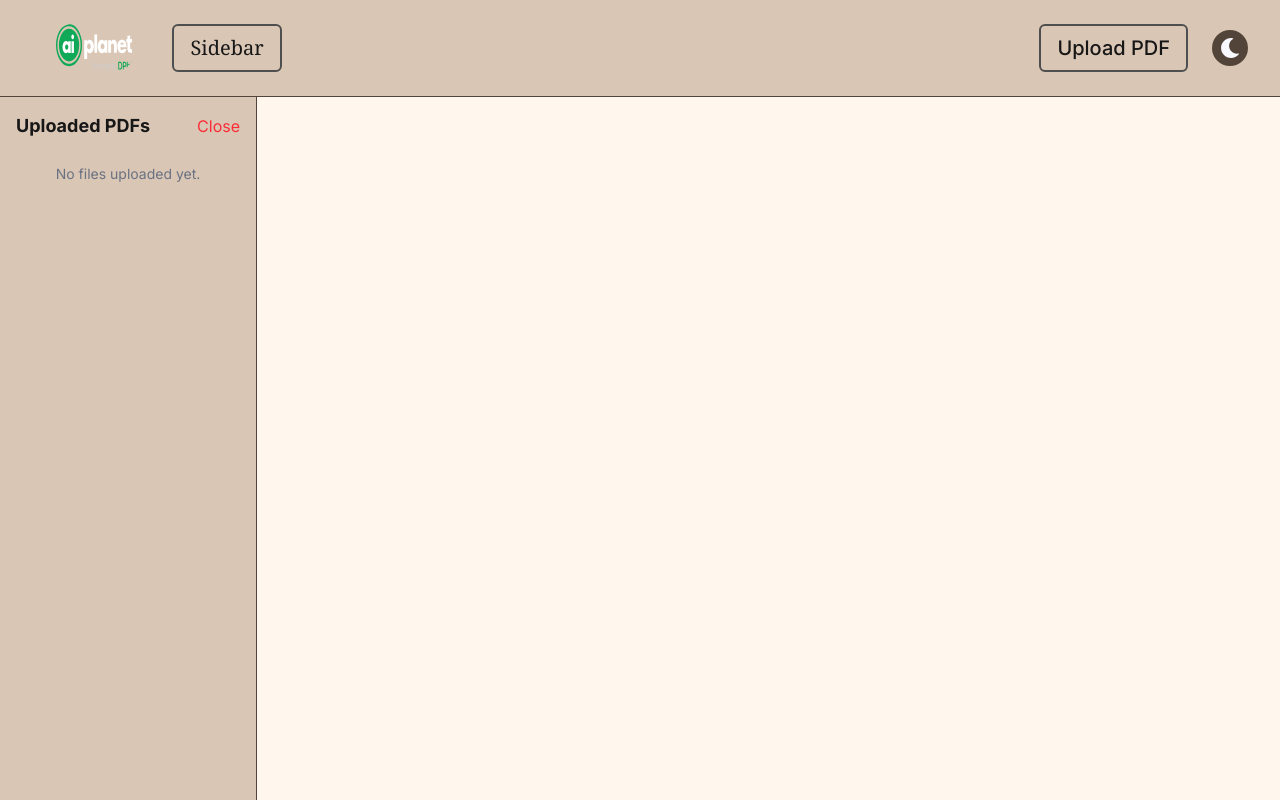
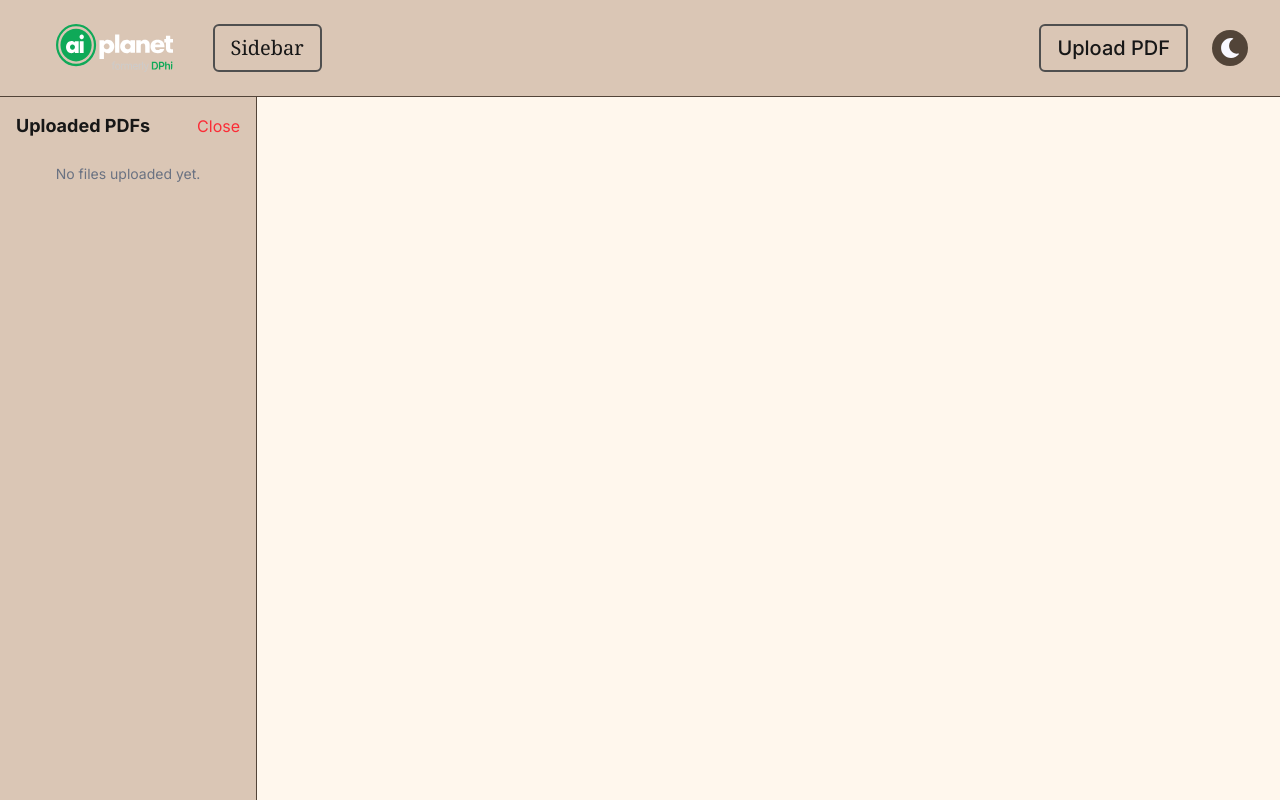
Before and after one commit to Vrinda999/Ask-PDF, a React (Vite) app in the folder frontend/: page / in a window 1280 px wide. Built offline with nearby package versions, Linux system fonts and the light colour scheme.

Commit message:
fixed sidebar selected file styling

```diff
--- a/frontend/src/App.css
+++ b/frontend/src/App.css
@@ -14,7 +14,7 @@
 
 .image-height {
   height: auto;
-  max-width: 70%;
+  max-width: 80%;
 }
 
 
--- a/frontend/src/components/Navbar.jsx
+++ b/frontend/src/components/Navbar.jsx
@@ -20,11 +20,11 @@ const Navbar = ({ onToggleSidebar, onUploadSuccess }) => {
 
                 <div className="
             flex flex-shrink-0 text-[var(--text-standard)] dark:text-[var(--text-standard)] font-serif text-2xl sm:text-4xl px-8
-            sm:m-4 gap-10 image-height w-1/9
+            sm:m-4 gap-10 image-height w-1/7 h-auto
             ">
 
                     <img
-                        className='rounded-2xl'
+                        className='rounded-md'
                         src={AIPlanetLogo}
                         alt='AI Planet Logo`'
 
--- a/frontend/src/index.css
+++ b/frontend/src/index.css
@@ -63,7 +63,7 @@ random grey: #9aa3a5
   --bg-color: #03202b;
   --border-color: #1c1c1c;
   --nav-bg-color: #02131a;
-  --nav-darker: #827161;
+  --nav-darker: #85a0ae;
 
   --btn-hov-bg: #354a54;
 
```
